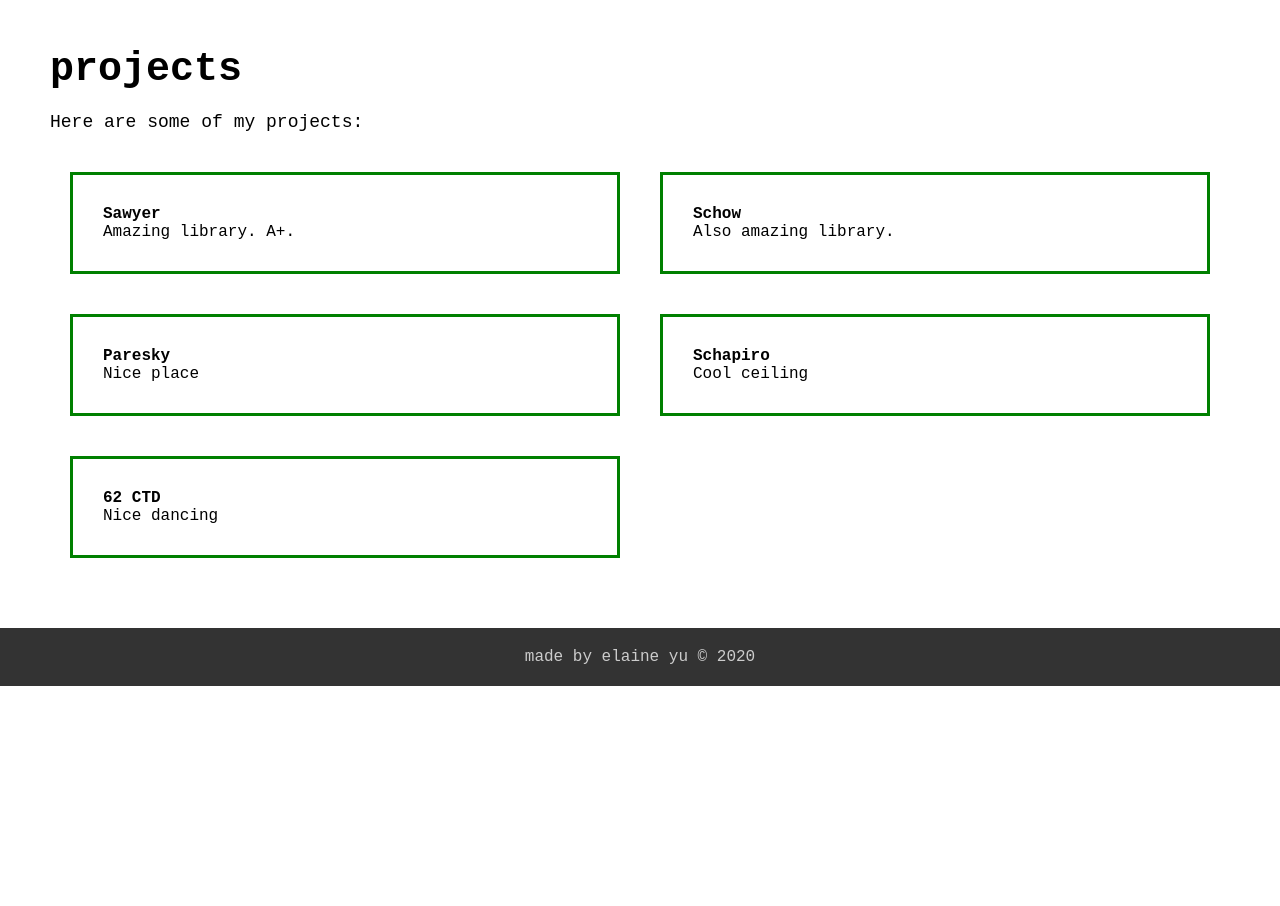
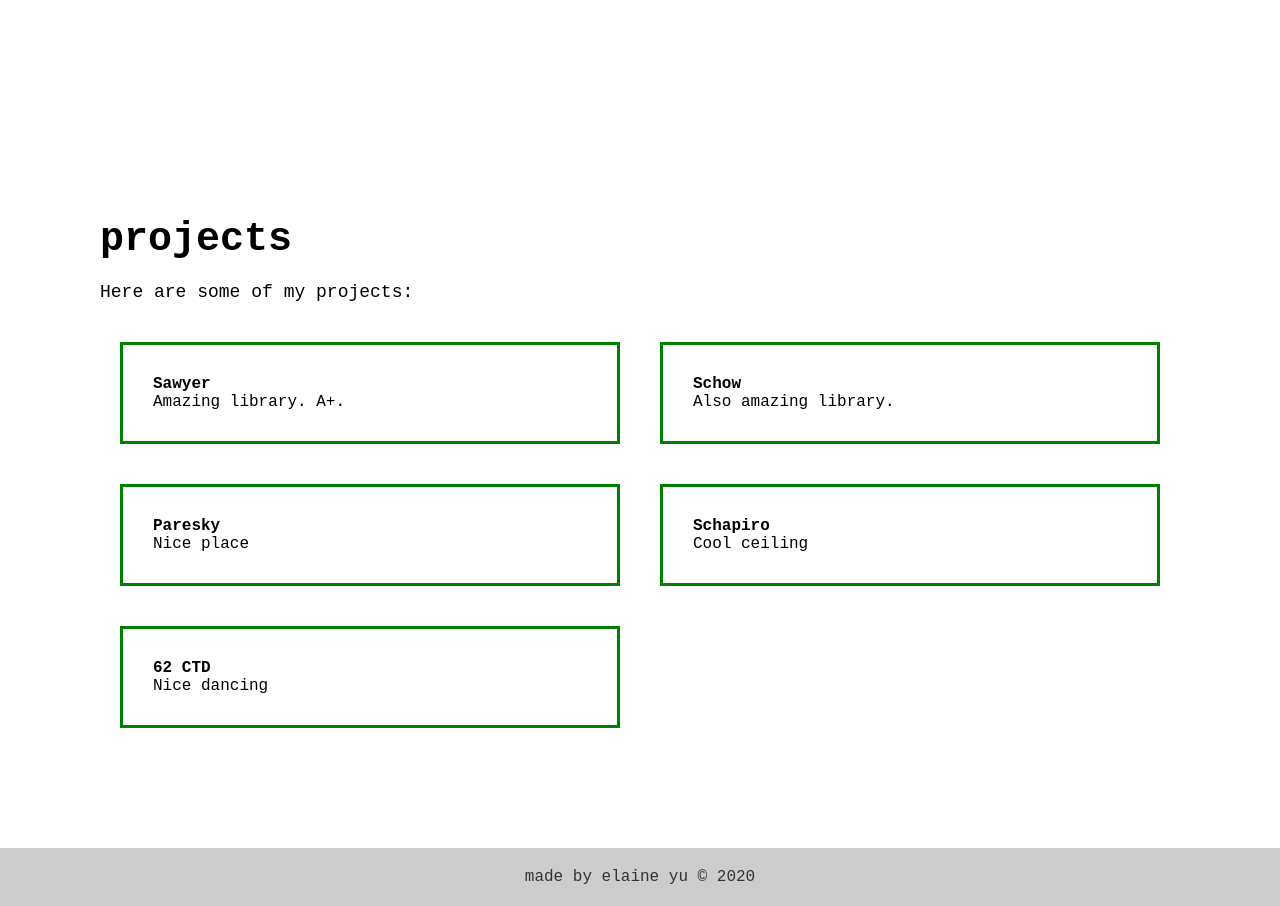
Before and after one commit to elaineyu26/personal-website, a plain HTML site: page sample.html in a window 1280 px wide. Shown: the part 1066-1972 px from the top of the page. Before the commit the page ends 1752 px from the top, so only its background shows below. Drawn offline with Linux system fonts and the light colour scheme.

Commit message:
Update sample-styles.css

```diff
--- a/sample-styles.css
+++ b/sample-styles.css
@@ -15,7 +15,7 @@
 }
 
 .topbar a {
-  color: gray;
+  color: #ccc;
   text-decoration: none;
 }
 
@@ -59,7 +59,7 @@ body {
 }
 
 .section {
-  padding: 50px;
+  padding: 100px;
 }
 
 .section-header {
@@ -92,7 +92,7 @@ body {
 
 footer {
   padding: 20px;
-  background-color: #333;
-  color: #ccc;
+  background-color: #ccc;
+  color: #333;
   text-align: center;
 }
```
